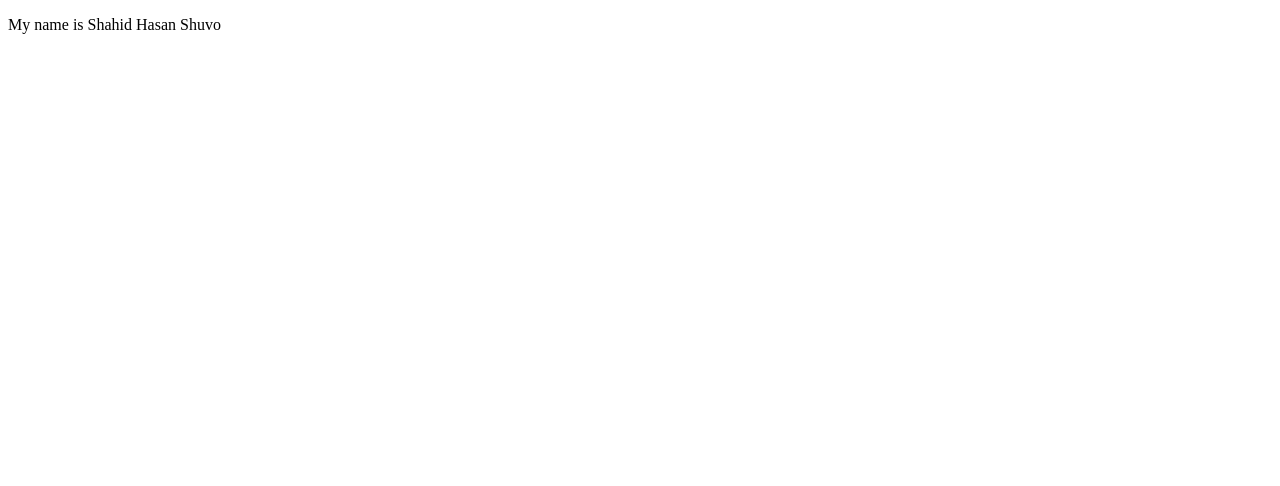
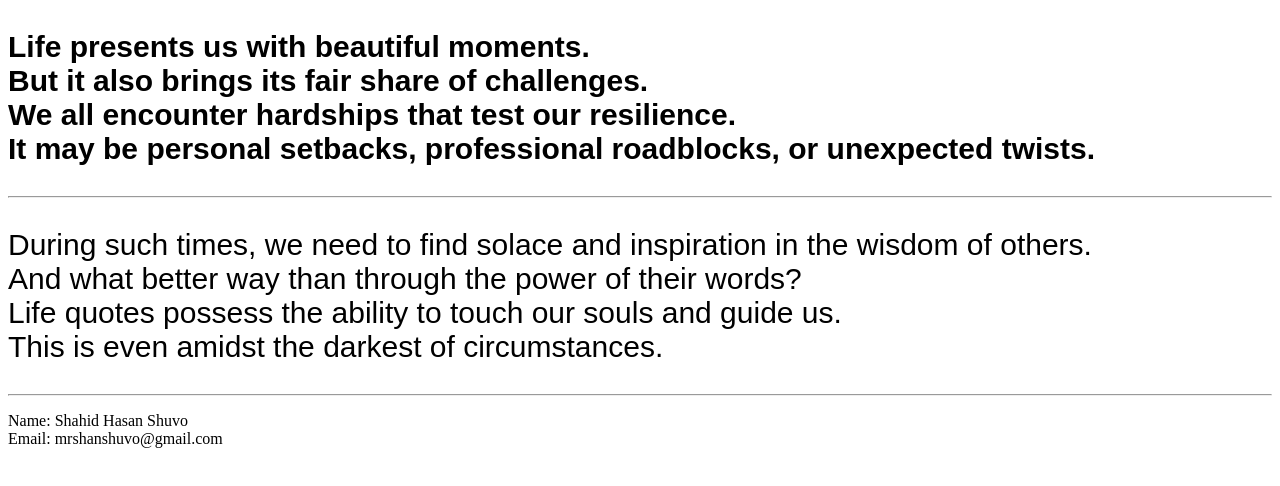
Before and after one commit to mrshanshuvo/Testing, a plain HTML site: page about.html in a window 1280 px wide. Drawn offline with Linux system fonts and the light colour scheme.

Commit message:
Initial Commit

```diff
--- /dev/null
+++ b/about.css
@@ -0,0 +1,10 @@
+.bold{
+    font-family: Arial;
+    font-weight: bold;
+    font-size: 30px;
+}
+
+.normal{
+    font-family: arial;
+    font-size: 30px;
+}
--- a/about.html
+++ b/about.html
@@ -3,9 +3,25 @@
 <head>
     <meta charset="UTF-8">
     <meta name="viewport" content="width=device-width, initial-scale=1.0">
-    <title>Document</title>
+    <title>About Me</title>
+    <link rel="stylesheet" href="about.css">
 </head>
 <body>
-    <p>My name is Shahid Hasan Shuvo</p>
+    <p class="bold">Life presents us with beautiful moments. <br>
+        But it also brings its fair share of challenges. <br>
+        We all encounter hardships that test our resilience. <br>
+        It may be personal setbacks, professional roadblocks, or unexpected twists.
+        <hr>
+    </p>
+    <p class="normal">
+        During such times, we need to find solace and inspiration in the wisdom of others. <br>
+        And what better way than through the power of their words? <br>
+        Life quotes possess the ability to touch our souls and guide us. <br>
+        This is even amidst the darkest of circumstances. <hr>
+    </p>
+    <p class="name">
+        Name: Shahid Hasan Shuvo <br>
+        Email: mrshanshuvo@gmail.com <br>
+    </p>
 </body>
 </html>
```
